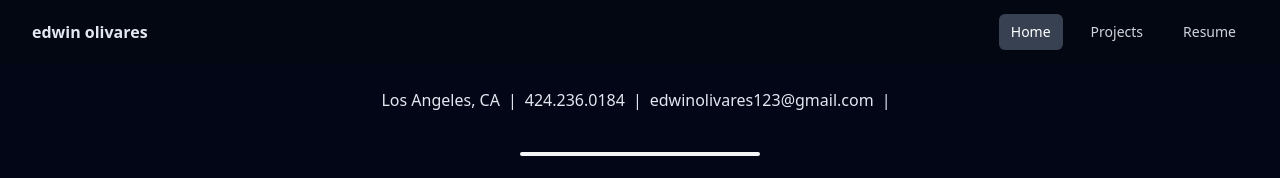
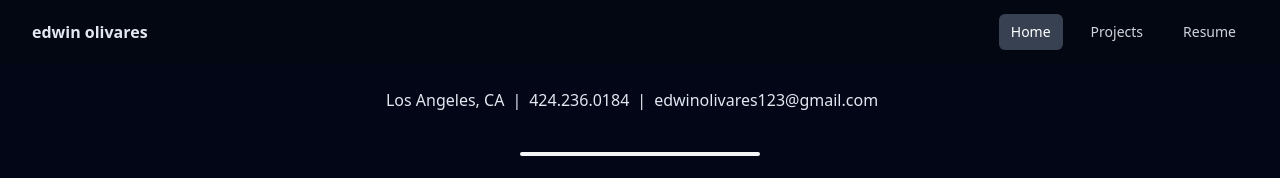
Before and after one commit to edolivar/personalWebsite, a React (Vite) app: page /Resume in a window 1280 px wide. Shown: the top 178 px of the page. Built offline with nearby package versions, Linux system fonts and the light colour scheme.

Commit message:
Updated one of the resume section

```diff
--- a/src/Components/Resume.jsx
+++ b/src/Components/Resume.jsx
@@ -10,8 +10,6 @@ function Resume() {
         <div className="mx-2 text-center font-extralight ">424.236.0184</div>
         <span className="invisible md:visible">|</span>
         <div className="mx-2 text-center font-extralight ">edwinolivares123@gmail.com</div>
-        <span className="invisible md:visible">|</span>
-
         <div className="mx-2 text-center font-extralight ">
           <a href=" https://www.linkedin.com/in/ejo-3914811a1" className="hover:underline"></a>
         </div>
```
